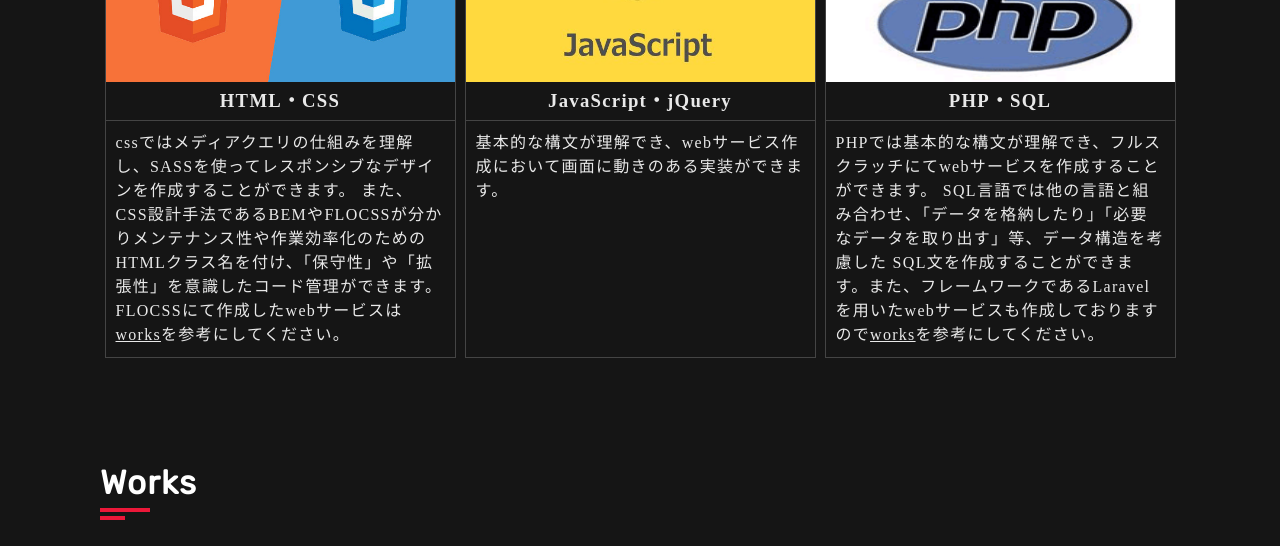
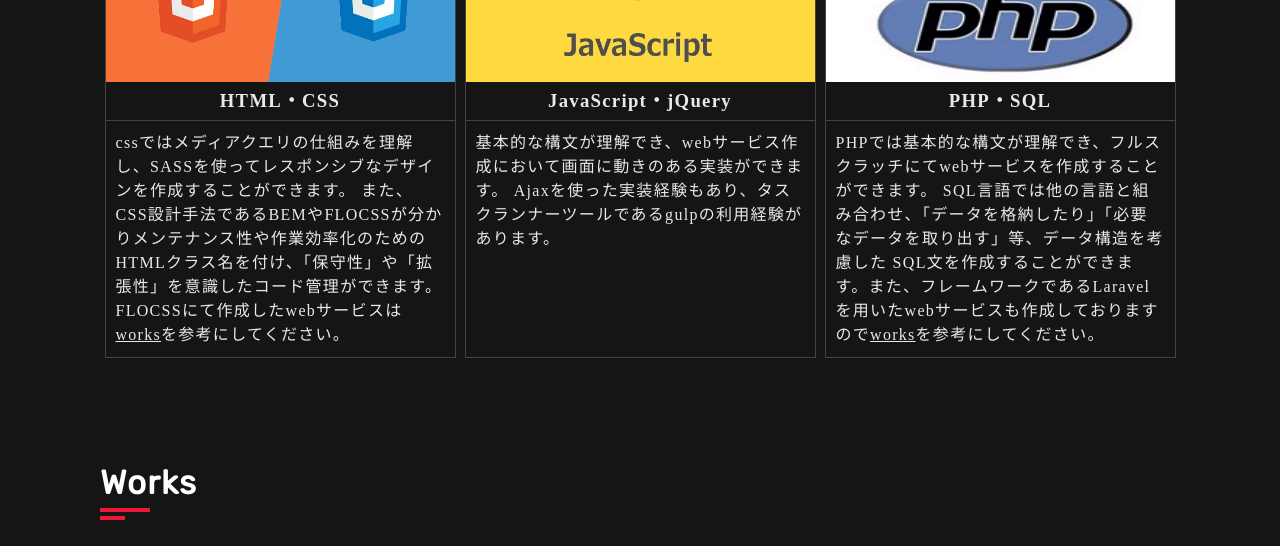
Before and after one commit to hiro0308/portfolio, a website: page index.html in a window 1280 px wide. Shown: the part 1740-2286 px from the top of the page. Drawn offline with nearby package versions, Linux system fonts and the light colour scheme.

Commit message:
add skills

```diff
--- a/index.html
+++ b/index.html
@@ -173,6 +173,7 @@
 							<div class="article-foot">
 								<p class="article-txt">
 									基本的な構文が理解でき、webサービス作成において画面に動きのある実装ができます。
+									Ajaxを使った実装経験もあり、タスクランナーツールであるgulpの利用経験があります。
 								</p>
 							</div>
 						</article>
```
